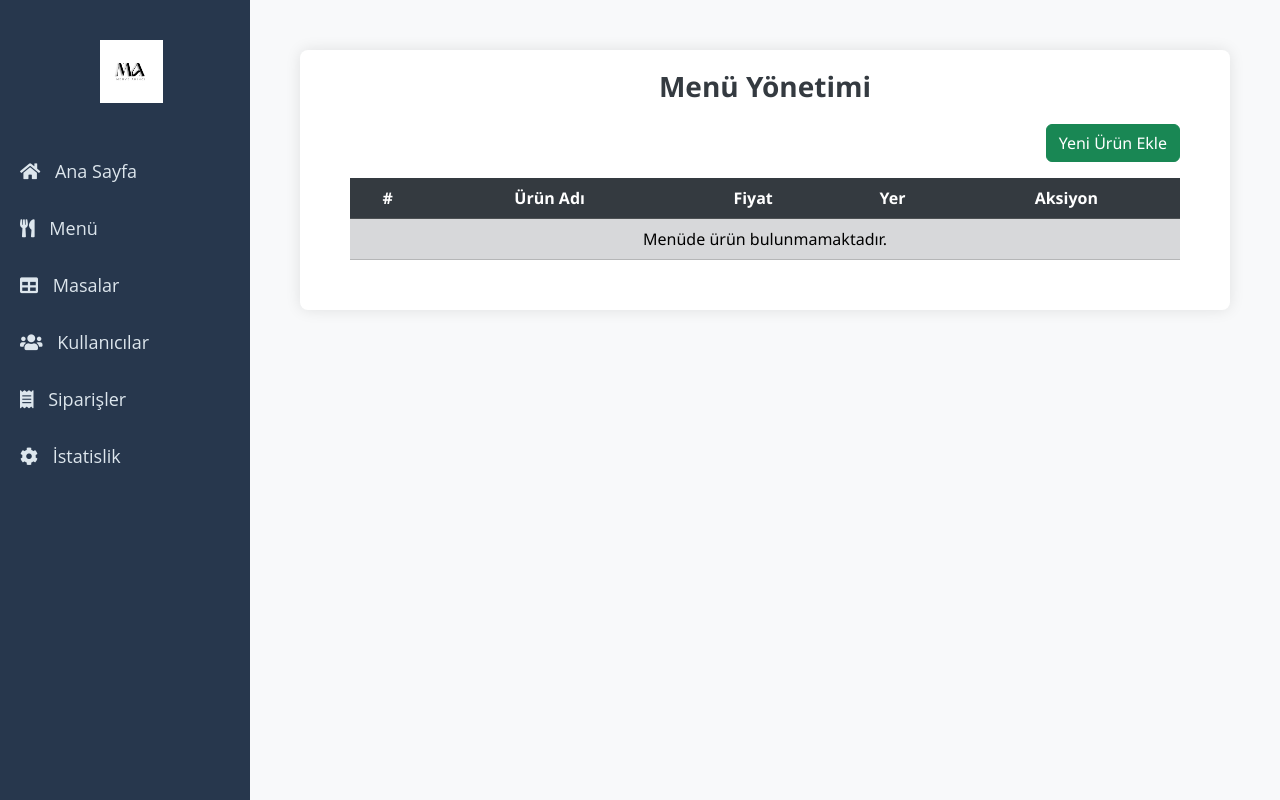
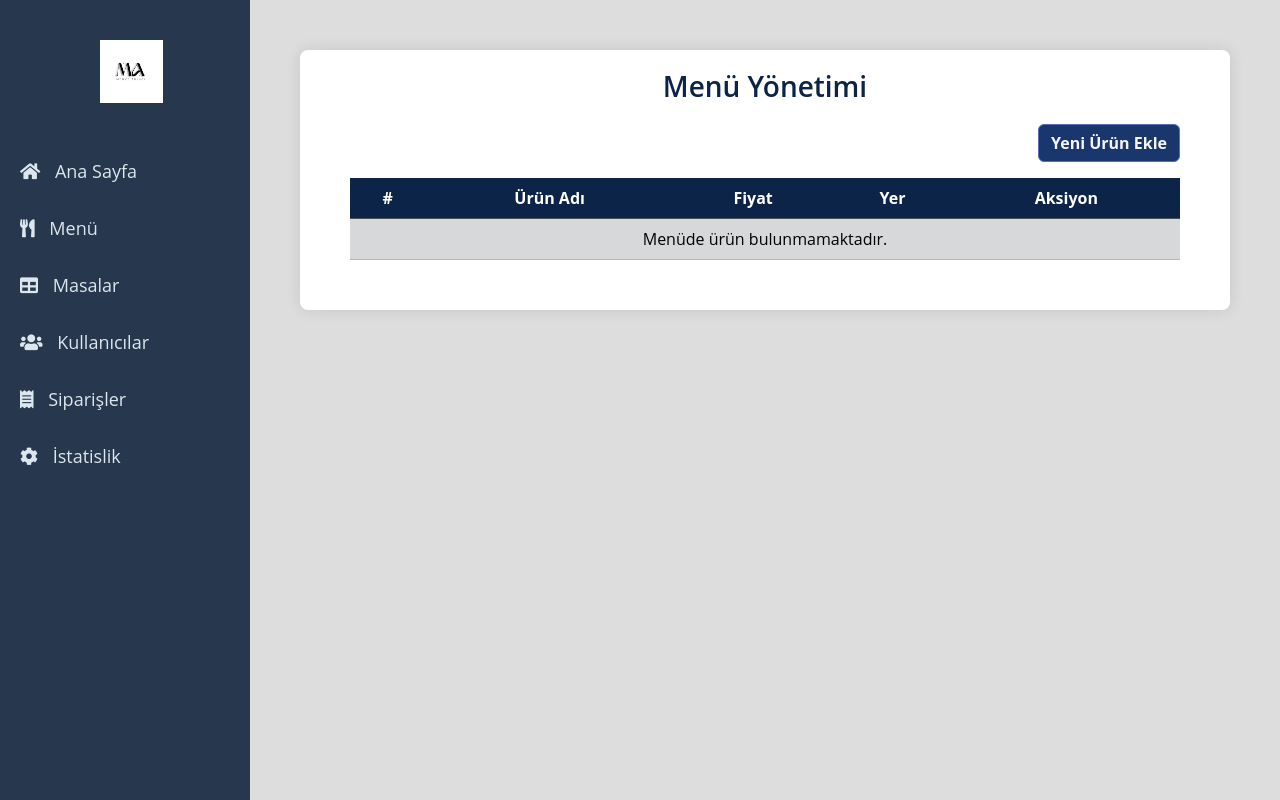
Before and after one commit to veyselemreyemlik/LokantaOtomasyon, a PHP site: page /menu/menu.php in a window 1280 px wide. Run offline with PHP 8.4, Linux system fonts and the light colour scheme; data that the repository does not hold is empty.

Commit message:
tasarım-updt

```diff
--- a/menu/menu.php
+++ b/menu/menu.php
@@ -7,8 +7,9 @@ include "../sidebar.php"; ?>
 <head>
     <style>
         body {
-        font-family: 'Segoe UI', Tahoma, Geneva, Verdana, sans-serif;
-        background-color: #f8f9fa;
+            background-color: #DDDDDD;
+            font-family: "Open Sans", "Helvetica Neue", Helvetica, Arial, sans-serif;
+            color: indigo;
         }
 
         .content {
@@ -23,11 +24,27 @@ include "../sidebar.php"; ?>
 
         }
 
+        .btn-red {
+            background-color: #19376D;
+            border-color: #576CBC;
+            color: whitesmoke;
+            font-weight: bold;
+
+        }
+
+        .btn-red:hover {
+            background-color: #576CBC;
+            border-color: #19376D;
+            color: whitesmoke;
+            font-weight: bold;
+
+        }
+
         h1 {
             font-size: 28px;
             font-weight: 600;
             margin-bottom: 20px;
-        color: #343a40;
+            color: #0B2447;
             text-align: center;
         }
 
@@ -38,7 +55,7 @@ include "../sidebar.php"; ?>
         }
 
         .table thead th {
-        background-color: #343a40;
+            background-color: #0B2447;
             color: #ffffff;
         }
 
@@ -67,7 +84,7 @@ include "../sidebar.php"; ?>
 
         <!-- Ekleme Butonu -->
         <div class="mb-3 text-end">
-            <button type="button" class="btn btn-success" data-bs-toggle="modal" data-bs-target="#exampleModal">
+            <button type="button" class="btn btn-success btn-red" data-bs-toggle="modal" data-bs-target="#exampleModal">
                 Yeni Ürün Ekle
             </button>
         </div>
@@ -118,7 +135,7 @@ include "../sidebar.php"; ?>
                                 <div class='modal-content'>
                                     <div class='modal-header'>
                                         <h1 class='modal-title fs-5' id='exampleModalLabel'>Ürünü Düzenle</h1>
-                                <button type='button' class='btn-close' data-bs-dismiss='modal'
+                                        <button type='button' class='btn-close btn-red' data-bs-dismiss='modal'
                                             aria-label='Close'></button>
                                     </div>
                                     <div class='modal-body'>
@@ -146,7 +163,7 @@ include "../sidebar.php"; ?>
                                                         Fırın</option>
                                                 </select>
                                             </div>
-                                    <button type='submit' class='btn btn-primary'>Kaydet</button>
+                                            <button type='submit' class='btn btn-red'>Kaydet</button>
                                         </form>
                                     </div>
                                 </div>
@@ -169,7 +186,7 @@ include "../sidebar.php"; ?>
             <div class='modal-content'>
                 <div class='modal-header'>
                     <h1 class='modal-title fs-5' id='exampleModalLabel'>Yeni Ürün Ekle</h1>
-                    <button type='button' class='btn-close' data-bs-dismiss='modal' aria-label='Close'></button>
+                    <button type='button' class='btn-close btn-red' data-bs-dismiss='modal' aria-label='Close'></button>
                 </div>
                 <div class='modal-body'>
                     <!-- Form fields for adding a new menu item -->
@@ -190,7 +207,7 @@ include "../sidebar.php"; ?>
                                 <option value='3'>Fırın</option>
                             </select>
                         </div>
-                        <button type='submit' class='btn btn-success'>Ekle</button>
+                        <button type='submit' class='btn btn-red'>Ekle</button>
                     </form>
                 </div>
             </div>
```
Also changed, not shown: table/table.php (+33 -8 lines). Lines whose indentation alone changed are shown as unchanged.
